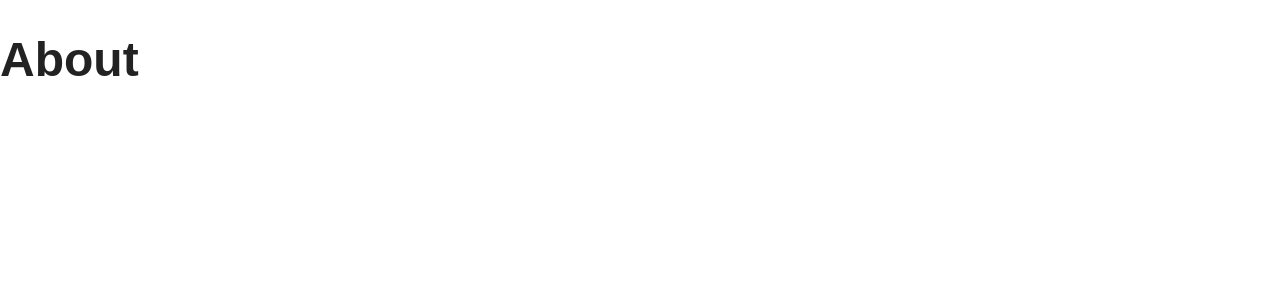
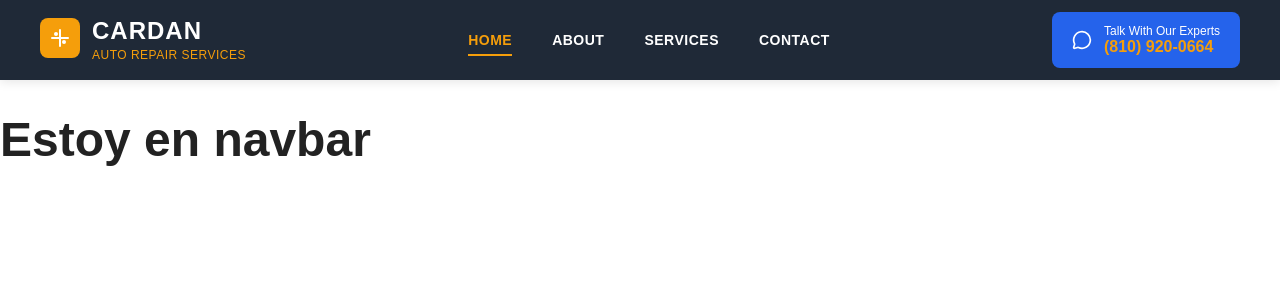
Before and after one commit to Jan-Amixtlan/prueba-tecnica-frontend, a React (Vite) app: page /about in a window 1280 px wide. Shown: the top 300 px of the page. Built offline with nearby package versions, Linux system fonts and the light colour scheme; the HTML template or start-up script is replaced by a standard one.

Commit message:
feat: update routing in App component to use AboutScreen and adjust Navbar links for proper navigation

```diff
--- a/src/App.jsx
+++ b/src/App.jsx
@@ -1,6 +1,7 @@
 
 import { BrowserRouter, Routes, Route, Link } from 'react-router-dom';
 import HomeScreens from './pages/HomeScreens.jsx';
+import AboutScreen from './pages/AboutScreen.jsx';
 
 
 function About() {
@@ -13,7 +14,7 @@ function App() {
       {/* Navegación principal se gestiona en el Navbar, no aquí */}
       <Routes>
         <Route path="/" element={<HomeScreens />} />
-        <Route path="/about" element={<About />} />
+        <Route path="/about" element={<AboutScreen />} />
       </Routes>
     </BrowserRouter>
   );
--- a/src/Components/Navbar/Navbar.jsx
+++ b/src/Components/Navbar/Navbar.jsx
@@ -30,8 +30,8 @@ const Navbar = () => {
 
                 {/* Desktop Navigation */}
                 <div className="navbar-menu desktop-menu">
-                    <a href="#home" className="nav-link active">HOME</a>
-                    <a href="#about" className="nav-link">ABOUT</a>
+                    <a href="/" className="nav-link active">HOME</a>
+                    <a href="about" className="nav-link">ABOUT</a>
                     <a href="#services" className="nav-link">SERVICES</a>
                     <a href="#contact" className="nav-link">CONTACT</a>
                 </div>
--- a/src/pages/AboutScreen.jsx
+++ b/src/pages/AboutScreen.jsx
@@ -1,9 +1,12 @@
-import React from 'react'
+import Navbar from "../Components/Navbar/Navbar"
+const AboutScreen = () => {
+    return (
+        <>
+            <Navbar />
 
-const AboutScreen = () => {
-  return (
-    <div>AboutScreen</div>
-  )
+            <h1>Estoy en navbar</h1>
+        </>
+    )
 }
 
 export default AboutScreen
--- a/src/pages/HomeScreens.jsx
+++ b/src/pages/HomeScreens.jsx
@@ -5,6 +5,8 @@ const HomeScreens = () => {
     return (
         <>
             <Navbar />
+
+            <h1>Estoy en HomeScreens</h1>
         </>
     );
 }
```
